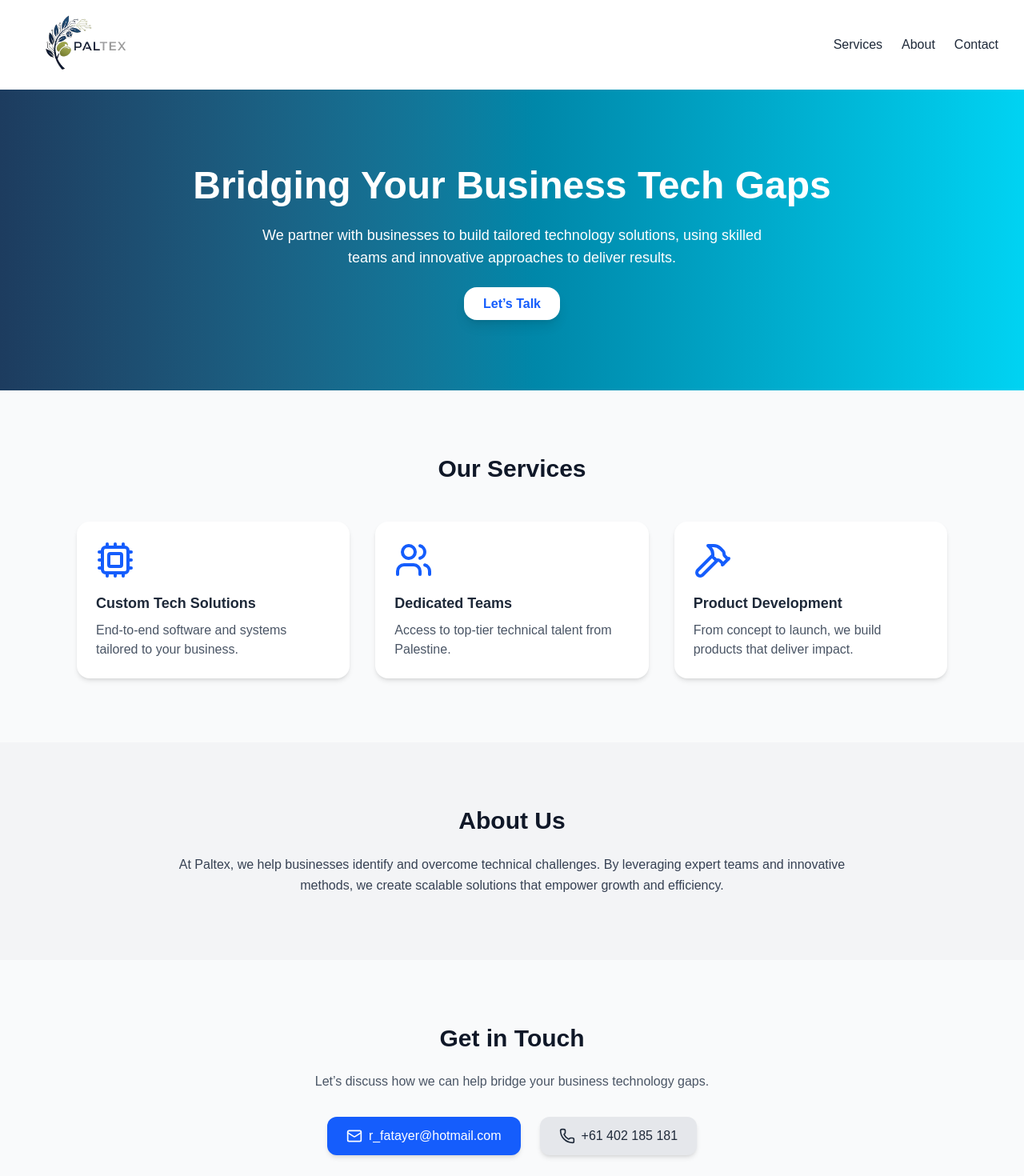
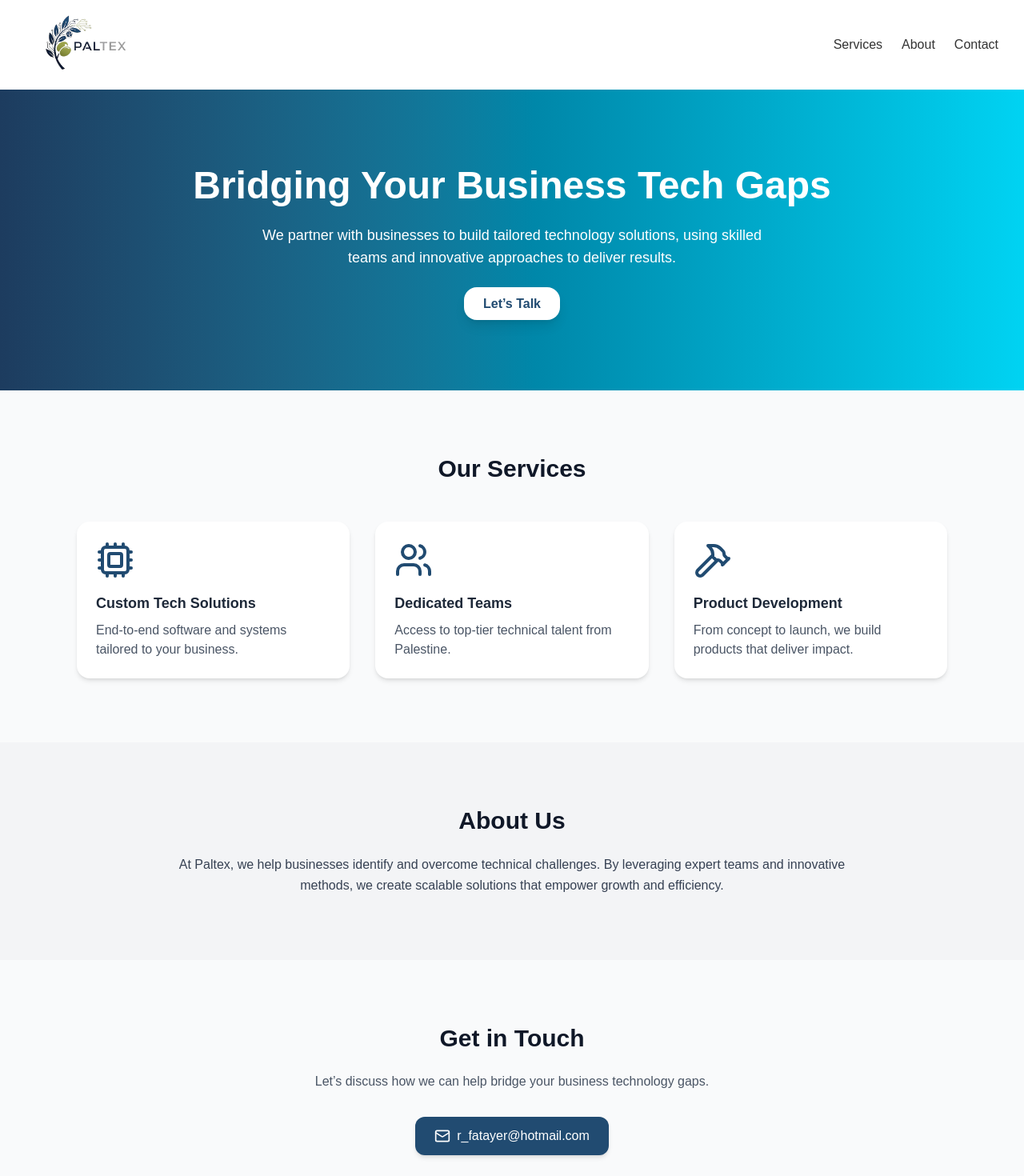
Before and after one commit to rfatayer/tech-gap-site, a Next.js app: page / in a window 1280 px wide. Shown: the top 1470 px of the page at 80% size. Built offline with nearby package versions, Linux system fonts and the light colour scheme.

Commit message:
Update hero background colour to Paltex blue

```diff
--- a/src/app/page.tsx
+++ b/src/app/page.tsx
@@ -11,10 +11,24 @@ export default function Home() {
       <nav className="flex justify-between items-center px-8 py-4 bg-white shadow-sm">
         <img src="/logo.png" alt="Paltex Logo" className="h-20" />
         <div className="space-x-6">
-          <a href="#services" className="hover:text-blue-600">Services</a>
-          <a href="#about" className="hover:text-blue-600">About</a>
-          <a href="#contact" className="hover:text-blue-600">Contact</a>
+  {[
+    { href: '#services', label: 'Services' },
+    { href: '#about', label: 'About' },
+    { href: '#contact', label: 'Contact' },
+  ].map((link, idx) => (
+    <a
+      key={idx}
+      href={link.href}
+      className="transition-colors"
+      style={{ color: '#333' }}
+      onMouseEnter={(e) => (e.currentTarget.style.color = '#0091B2')}
+      onMouseLeave={(e) => (e.currentTarget.style.color = '#333')}
+    >
+      {link.label}
+    </a>
+  ))}
 </div>
+
       </nav>
 
       {/* Hero Section */}
@@ -34,10 +48,12 @@ export default function Home() {
         </p>
   <a
   href="#contact"
-          className="px-6 py-3 rounded-2xl bg-white text-blue-600 font-semibold shadow-lg hover:bg-gray-100"
+  className="px-6 py-3 rounded-2xl bg-white font-semibold shadow-lg hover:bg-gray-100"
+  style={{ color: '#214B71' }}
 >
   Let’s Talk
 </a>
+
       </section>
 
       {/* Services Section */}
@@ -52,7 +68,8 @@ export default function Home() {
             { icon: Hammer, title: "Product Development", desc: "From concept to launch, we build products that deliver impact." },
           ].map((service, idx) => (
             <div key={idx} className="bg-white rounded-2xl shadow-md p-6 hover:shadow-lg transition">
-              <service.icon className="text-blue-600 w-12 h-12 mb-4" />
+              <service.icon style={{ color: '#214B71' }} className="w-12 h-12 mb-4" />
+
               <h4 className="font-bold text-lg mb-2">{service.title}</h4>
               <p className="text-gray-600">{service.desc}</p>
             </div>
@@ -79,12 +96,16 @@ export default function Home() {
           Let’s discuss how we can help bridge your business technology gaps.
         </p>
         <div className="flex flex-col md:flex-row justify-center gap-6">
-          <a href="mailto:r_fatayer@hotmail.com" className="flex items-center gap-2 px-6 py-3 bg-blue-600 text-white rounded-xl hover:bg-blue-700 shadow-md">
+         <a
+  href="mailto:r_fatayer@hotmail.com"
+  className="flex items-center gap-2 px-6 py-3 text-white rounded-xl shadow-md"
+  style={{ backgroundColor: '#214B71' }}
+  onMouseEnter={(e) => (e.currentTarget.style.backgroundColor = '#0091B2')}
+  onMouseLeave={(e) => (e.currentTarget.style.backgroundColor = '#214B71')}
+>
   <Mail className="w-5 h-5" /> r_fatayer@hotmail.com
 </a>
-          <a href="tel:+61402185181" className="flex items-center gap-2 px-6 py-3 bg-gray-200 text-gray-800 rounded-xl hover:bg-gray-300 shadow-md">
-            <Phone className="w-5 h-5" /> +61 402 185 181
-          </a>
+
         </div>
       </section>
 
```
Lines whose indentation alone changed are shown as unchanged.
